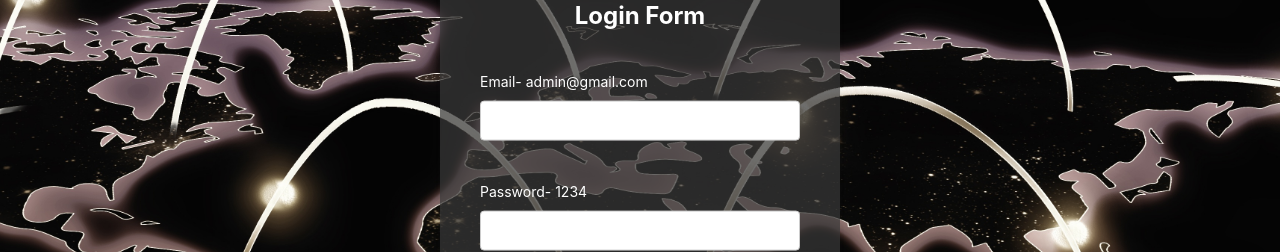
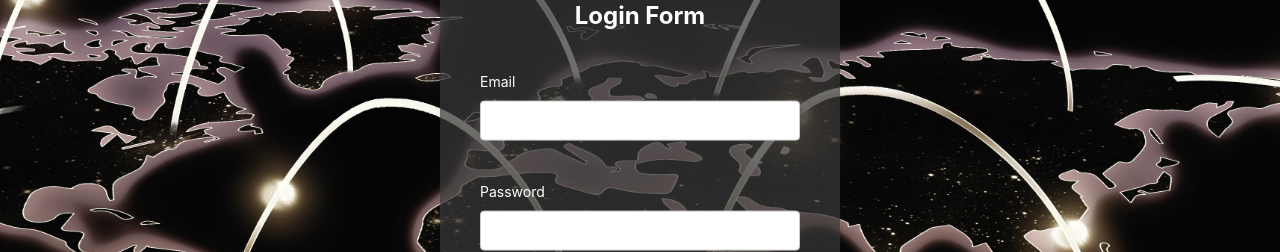
Before and after one commit to ashutoshkumar2021/Hospital-Management, a React (Create React App) app in the folder Frontend/: page /login in a window 1280 px wide. Shown: the part 207-459 px from the top of the page. Built offline with nearby package versions, Linux system fonts and the light colour scheme.

Commit message:
Update Login.jsx

```diff
--- a/Frontend/src/pages/Login.jsx
+++ b/Frontend/src/pages/Login.jsx
@@ -34,10 +34,10 @@ const Login = () => {
       <div className="form-container" id="form">
         <Form layout="vertical" onFinish={onFinishHandler} className="register-form">
               <h3 className='text-center' id="text-center">Login Form</h3>
-              <Form.Item label="Email- admin@gmail.com" name="email">
+              <Form.Item label="Email" name="email">
                 <Input type="email" required/>
               </Form.Item>
-              <Form.Item label="Password- 1234" name="password" >
+              <Form.Item label="Password" name="password" >
                 <Input type="password" required/>
               </Form.Item>
               <Link to="/Register" className="m-2">Not a user Register here</Link>
```
